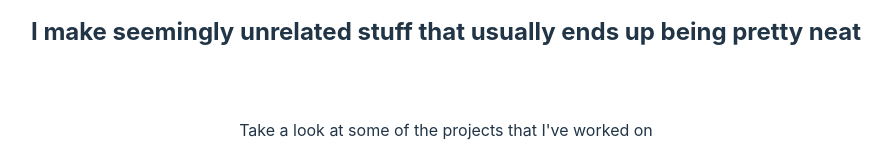
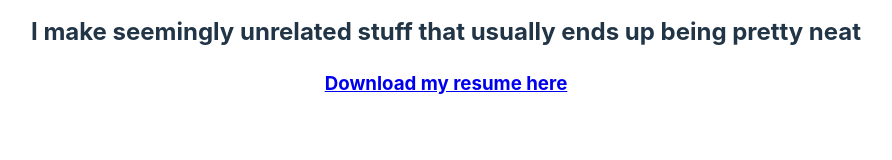
Before and after one commit to collectioncard/wessel.xyz, a React (Vite) app in the folder frontend/: page / in a window 1280 px wide. Shown: the part 203-363 px from the top of the page, without its empty margins (194-1086 px from the left). Built offline with nearby package versions, Linux system fonts and the light colour scheme.

Commit message:
Add link to resume

```diff
--- a/frontend/src/App.tsx
+++ b/frontend/src/App.tsx
@@ -36,6 +36,7 @@ function App() {
                 <header>
                     <h1>Thomas Wessel</h1>
                     <h2>I make seemingly unrelated stuff that usually ends up being pretty neat</h2>
+                    <h3><a href="https://docs.google.com/document/d/158I-peZDIZNFvw30WkYq4zKa8BadVcCwm4fJmsCpsjw/export?format=pdf">Download my resume here</a></h3>
                 </header>
                 <div className="projectHeader">
                     <p>Take a look at some of the projects that I've worked on</p>
```
